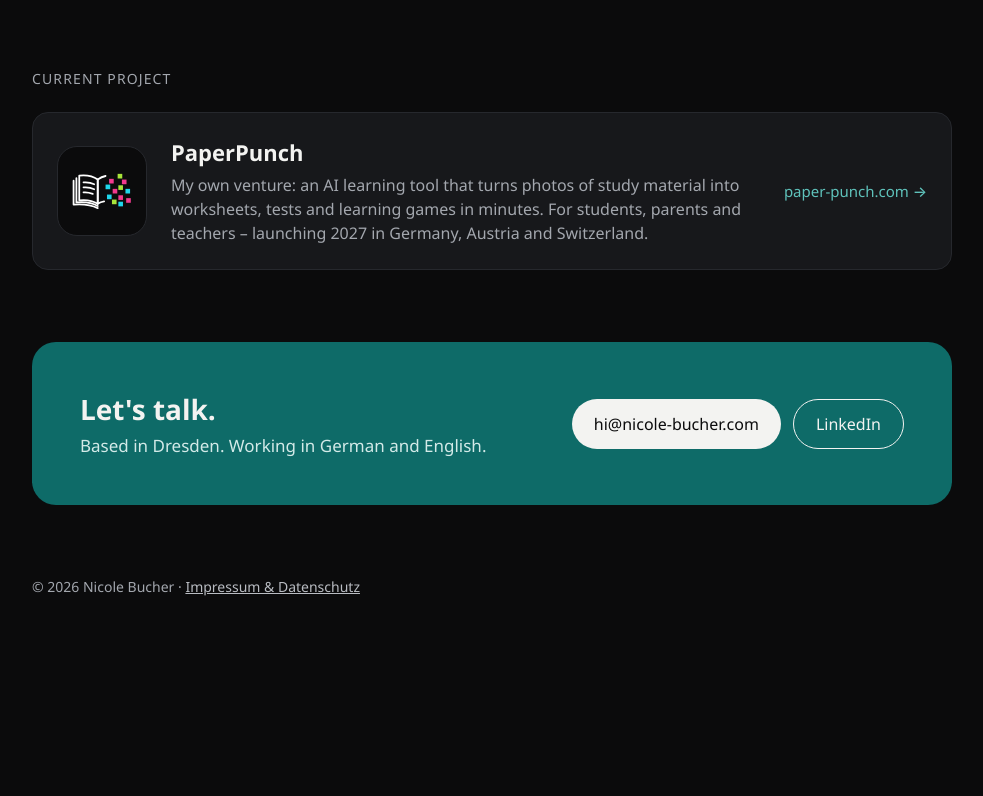
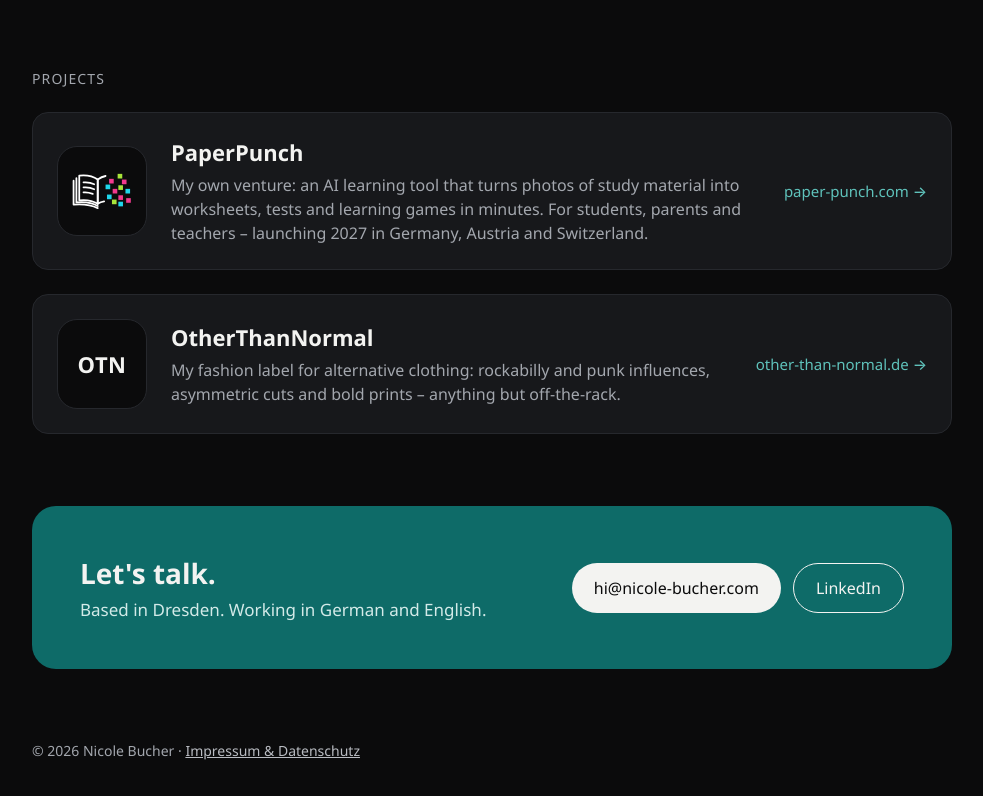
Before and after one commit to nicolebucher/nicole-bucher.com, a plain HTML site: page index.html in a window 1280 px wide. Shown: the part 1042-1838 px from the top of the page, without its empty margins (148-1131 px from the left). Before the commit the page ends 1710 px from the top, so only its background shows below. Drawn offline with Linux system fonts and the light colour scheme.

Commit message:
Add OtherThanNormal to projects
Co-Authored-By: Claude Opus 5.5 <noreply@anthropic.com>
Claude-Session: https://claude.ai/code/session_01WFbYWu2tfHy7eykjEkCPYB

```diff
--- a/index.html
+++ b/index.html
@@ -81,7 +81,7 @@ a{color:#F3F3F1}a:hover{color:#FFFFFF}
     </section>
 
     <section id="project" style="display: flex; flex-direction: column; gap: 24px;">
-      <h2 style="margin: 0; font-size: 14px; font-weight: 500; letter-spacing: 0.08em; text-transform: uppercase; color: #A3A7AE;">Current project</h2>
+      <h2 style="margin: 0; font-size: 14px; font-weight: 500; letter-spacing: 0.08em; text-transform: uppercase; color: #A3A7AE;">Projects</h2>
       <a href="https://paper-punch.com" style="text-decoration: none; color: #F3F3F1; background: #17181B; border: 1px solid #26282D; border-radius: 16px; padding: 24px; display: flex; flex-wrap: wrap; align-items: center; gap: 24px;">
         <span style="width: 88px; height: 88px; border-radius: 20px; background: #0B0B0C; border: 1px solid #26282D; display: flex; align-items: center; justify-content: center; flex: 0 0 auto;"><img src="paperpunch-logo.svg" alt="PaperPunch logo" style="width: 64px; height: auto; display: block;"></span>
         <span style="flex: 999 1 380px; min-width: 0; display: flex; flex-direction: column; gap: 6px;">
@@ -89,6 +89,14 @@ a{color:#F3F3F1}a:hover{color:#FFFFFF}
           <span style="font-size: 16px; line-height: 1.5; color: #A3A7AE;">My own venture: an AI learning tool that turns photos of study material into worksheets, tests and learning games in minutes. For students, parents and teachers – launching 2027 in Germany, Austria and Switzerland.</span>
         </span>
         <span style="font-size: 15px; font-weight: 500; color: #5FC2BB; white-space: nowrap;">paper-punch.com →</span>
+      </a>
+      <a href="https://other-than-normal.de" style="text-decoration: none; color: #F3F3F1; background: #17181B; border: 1px solid #26282D; border-radius: 16px; padding: 24px; display: flex; flex-wrap: wrap; align-items: center; gap: 24px;">
+        <span aria-hidden="true" style="width: 88px; height: 88px; border-radius: 20px; background: #0B0B0C; border: 1px solid #26282D; display: flex; align-items: center; justify-content: center; flex: 0 0 auto; font-size: 22px; font-weight: 700; letter-spacing: 0.02em; color: #F3F3F1;">OTN</span>
+        <span style="flex: 999 1 380px; min-width: 0; display: flex; flex-direction: column; gap: 6px;">
+          <span style="font-size: 22px; font-weight: 700;">OtherThanNormal</span>
+          <span style="font-size: 16px; line-height: 1.5; color: #A3A7AE;">My fashion label for alternative clothing: rockabilly and punk influences, asymmetric cuts and bold prints – anything but off-the-rack.</span>
+        </span>
+        <span style="font-size: 15px; font-weight: 500; color: #5FC2BB; white-space: nowrap;">other-than-normal.de →</span>
       </a>
     </section>
 
```
